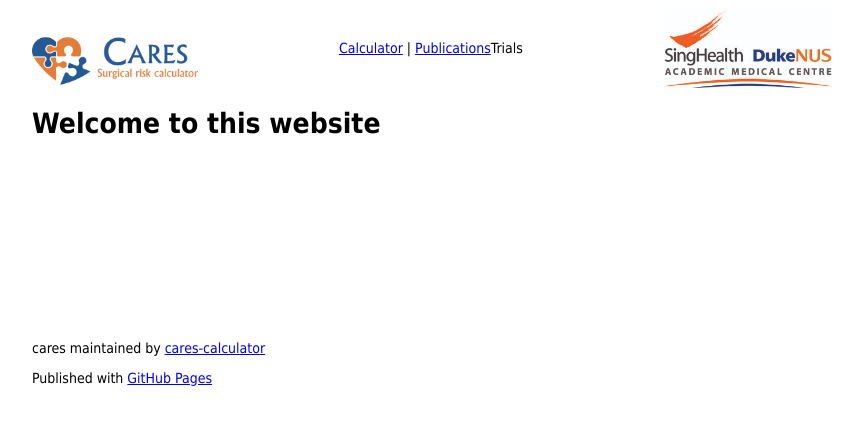
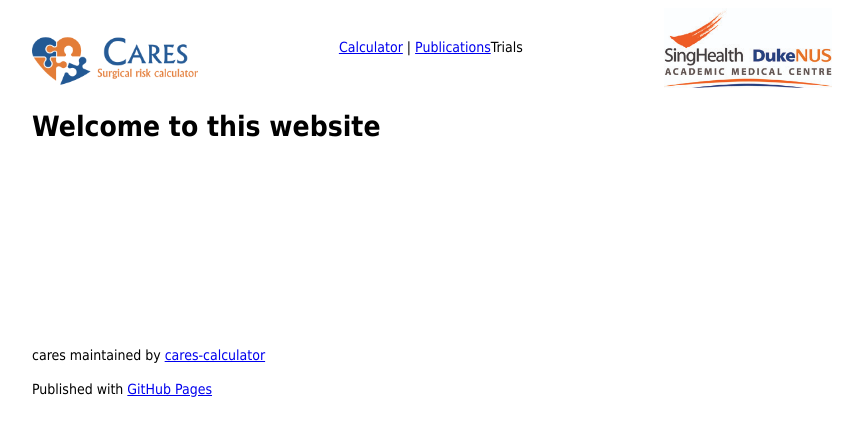
Before and after one commit to cares-calculator/cares, a Jekyll site: the page built from index.md, in a window 1280 px wide. Shown: the top 436 px of the page, without its empty margins (208-1071 px from the left). Built offline with Jekyll 4.4.1, drawn with Linux system fonts in a browser that asks for light colours; our own code applies the rules of GitHub Pages for plain Markdown files; the repository's description, which GitHub fills in, is left out.

Commit message:
Add line-height

```diff
--- a/_layouts/default.html
+++ b/_layouts/default.html
@@ -8,10 +8,11 @@
     <meta name="description" content="{{ site.title | default: site.github.repository_name }} : {{ site.description | default: site.github.project_tagline }}">
 
 <style>
-body, div, li, th, td {
+body, div, li, th, td, p {
   font-family: Tahoma, Sans-serif;
   font-size: 14px;
   text-align: left;
+  line-height: 1.4;
 }
 h2 {
   margin: 0.4em 0;
```
